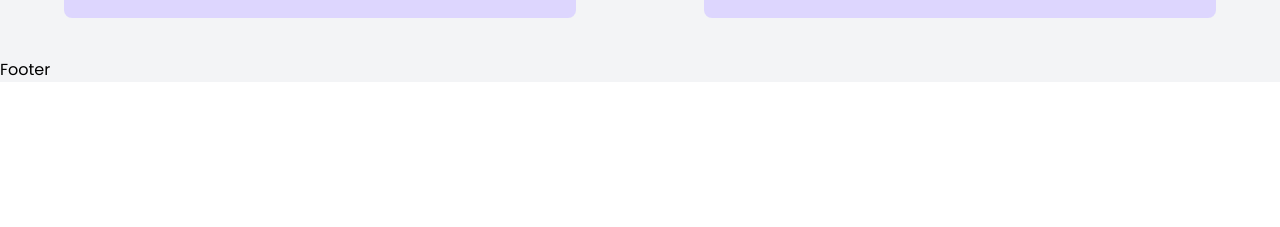
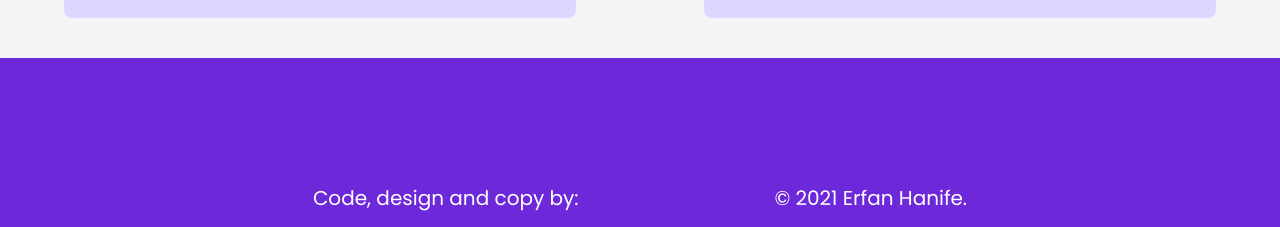
Before and after one commit to danieldev0353/golang-meeting-app, a Next.js app: page / in a window 1280 px wide. Shown: the part 725-952 px from the top of the page. Before the commit the page ends 807 px from the top, so only its background shows below. Built offline with nearby package versions, Linux system fonts and the light colour scheme.

Commit message:
footer styles complete

```diff
--- a/components/footer/footer.js
+++ b/components/footer/footer.js
@@ -1,9 +1,15 @@
 function Footer() {
-    return (
-        <footer className="block">
-            Footer
-        </footer>
-    )
+  return (
+    <footer className="block bg-purple-700 min-h-forFooter flex justify-center items-center">
+      <p className="text-xl text-white lg:block flex flex-col justify-center items-center">
+        <span>Code, design and copy by:</span>
+        <span className="p-2 rounded cursor-pointer text-purple-700 hover:text-white">
+          who do you think?
+        </span>
+        <span>© 2021 Erfan Hanife.</span>
+      </p>
+    </footer>
+  );
 }
 
-export default Footer
+export default Footer;
```
